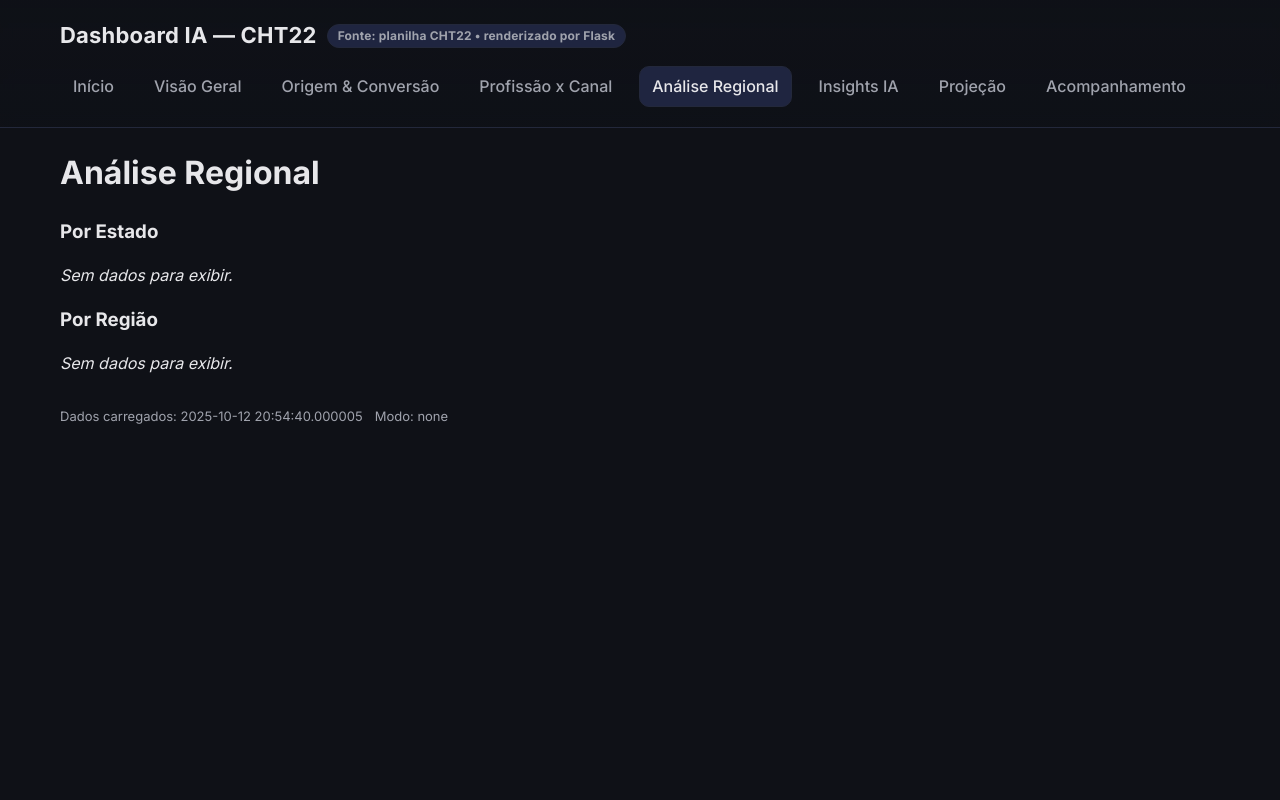
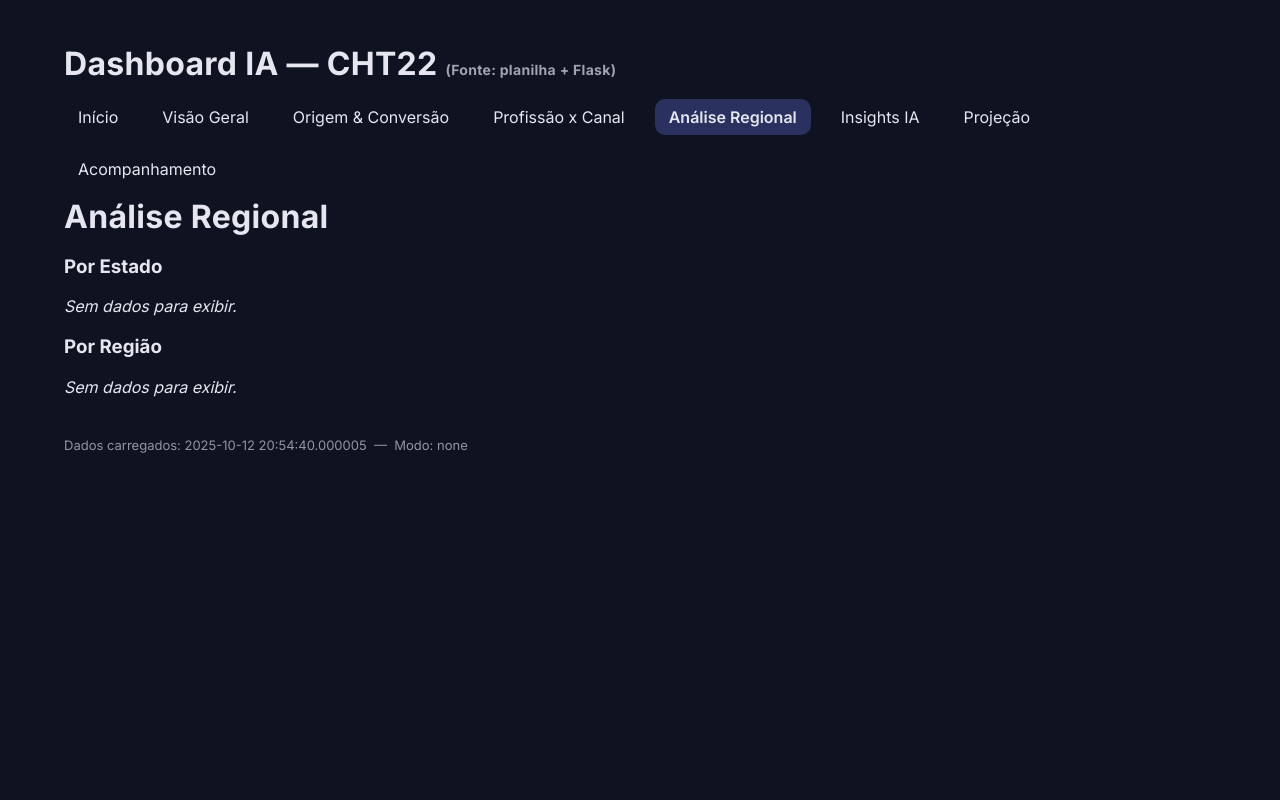
Before and after one commit to MacDowell354/dashboard-nandamac-ia, a Flask app: page /analise-regional in a window 1280 px wide. Run offline with Flask 3, Linux system fonts and the light colour scheme.

Commit message:
Update base.html

```diff
--- a/templates/base.html
+++ b/templates/base.html
@@ -1,81 +1,64 @@
-<!DOCTYPE html>
+<!doctype html>
 <html lang="pt-br">
 <head>
   <meta charset="utf-8" />
-  <meta name="viewport" content="width=device-width,initial-scale=1" />
-  <title>Dashboard IA — CHT22</title>
-  <link rel="preconnect" href="https://fonts.googleapis.com">
+  <meta name="viewport" content="width=device-width, initial-scale=1" />
+  <title>{% block title %}Dashboard IA — CHT22{% endblock %}</title>
   <link rel="preconnect" href="https://fonts.gstatic.com" crossorigin>
-  <link href="https://fonts.googleapis.com/css2?family=Inter:wght@400;500;600;700&display=swap" rel="stylesheet">
+  <link href="https://fonts.googleapis.com/css2?family=Inter:wght@400;600;700&display=swap" rel="stylesheet">
   <style>
-    :root {
-      --bg:#0f1117; --card:#151925; --text:#e7e7ea; --muted:#a0a3ad;
-      --brand:#8b5cf6; --brand-2:#22d3ee; --border:#23283b; --active:#1f2540;
-    }
-    *{box-sizing:border-box} html,body{height:100%}
-    body{margin:0;background:var(--bg);color:var(--text);font-family:Inter,system-ui,-apple-system,Segoe UI,Roboto,Ubuntu,'Helvetica Neue','Noto Sans',Arial,sans-serif;line-height:1.45}
-    a{color:inherit;text-decoration:none}
-    header{border-bottom:1px solid var(--border);position:sticky;top:0;z-index:10;background:linear-gradient(180deg,rgba(15,17,23,.95),rgba(15,17,23,.85));backdrop-filter:saturate(180%) blur(8px)}
-    .wrap{max-width:1200px;margin:0 auto;padding:20px}
-    .brand{font-weight:700;font-size:22px;letter-spacing:.2px;display:flex;gap:10px;align-items:center}
-    .pill{display:inline-flex;align-items:center;gap:8px;padding:2px 10px;border:1px solid var(--border);border-radius:999px;background:var(--active);font-size:12px;color:var(--muted)}
-    nav{display:flex;gap:14px;flex-wrap:wrap;margin-top:14px}
-    nav a{padding:8px 12px;border-radius:10px;border:1px solid transparent;color:var(--muted);transition:.18s ease;background,.18s ease color,.18s ease border-color;font-weight:500}
-    nav a:hover{color:var(--text);background:#151a2b;border-color:var(--border)}
-    nav a.active{color:var(--text);background:var(--active);border-color:var(--border)}
-    main{max-width:1200px;margin:22px auto;padding:0 20px}
-    .card{background:var(--card);border:1px solid var(--border);border-radius:14px;padding:18px}
-    footer{max-width:1200px;margin:32px auto 40px;padding:0 20px;color:var(--muted);font-size:13px}
-    .meta{display:flex;gap:12px;flex-wrap:wrap}
+    :root { --bg:#0f1220; --fg:#e6e6f0; --muted:#a0a3b1; --accent:#6e8efb; --card:#161a2f; }
+    * { box-sizing: border-box; }
+    body { margin: 0; font-family: Inter, system-ui, -apple-system, Segoe UI, Roboto, Arial, sans-serif; background: var(--bg); color: var(--fg); }
+    .container { max-width: 1200px; margin: 0 auto; padding: 24px; }
+    header { padding: 20px 0 10px; }
+    h1 { margin: 0; font-weight: 700; letter-spacing:.3px; }
+    nav { display:flex; gap: 16px; margin-top: 16px; flex-wrap: wrap; }
+    nav a { text-decoration:none; color: var(--fg); padding: 8px 14px; border-radius: 10px; background: transparent; transition: .2s; }
+    nav a:hover { background: #1d2240; }
+    nav a.active { background: #2a315f; font-weight: 600; }
+    .card { background: var(--card); border-radius: 14px; padding: 20px; box-shadow: 0 6px 20px rgba(0,0,0,.25); }
+    .muted { color: var(--muted); }
+    footer { opacity:.9; font-size: 13px; padding: 24px 0 40px; }
+    table { width: 100%; border-collapse: collapse; }
+    th, td { padding: 10px 12px; border-bottom: 1px solid #2b3157; text-align: left; }
+    th { color: #cbd0ff; }
+    .kpis { display: grid; grid-template-columns: repeat(4, 1fr); gap: 16px; }
+    .kpi { background: var(--card); padding: 18px; border-radius: 14px; }
+    .kpi h3 { margin: 0 0 6px; font-size: 14px; color: #cbd0ff; }
+    .kpi strong { font-size: 22px; }
+    @media (max-width: 900px) { .kpis { grid-template-columns: 1fr 1fr; } }
+    @media (max-width: 560px) { .kpis { grid-template-columns: 1fr; } }
   </style>
+  {% block head_extra %}{% endblock %}
 </head>
 <body>
+  <div class="container">
     <header>
-    <div class="wrap">
-      <div class="brand">
-        Dashboard IA — CHT22
-        <span class="pill">Fonte: planilha CHT22 • renderizado por Flask</span>
-      </div>
-
+      <h1>Dashboard IA — CHT22 <span class="muted" style="font-size:14px;">(Fonte: planilha + Flask)</span></h1>
       <nav>
-        <a href="{{ url_for('index') }}"
-           class="{{ 'active' if request.path == '/' else '' }}">Início</a>
-
-        <a href="{{ url_for('visao_geral') }}"
-           class="{{ 'active' if request.path.startswith('/visao-geral') else '' }}">Visão Geral</a>
-
-        <a href="{{ url_for('origem_conversao') }}"
-           class="{{ 'active' if request.path.startswith('/origem-conversao') else '' }}">Origem & Conversão</a>
-
-        <a href="{{ url_for('profissao_por_canal') }}"
-           class="{{ 'active' if request.path.startswith('/profissao-por-canal') else '' }}">Profissão x Canal</a>
-
-        <a href="{{ url_for('analise_regional') }}"
-           class="{{ 'active' if request.path.startswith('/analise-regional') else '' }}">Análise Regional</a>
-
-        <a href="{{ url_for('insights_ia') }}"
-           class="{{ 'active' if request.path.startswith('/insights-ia') else '' }}">Insights IA</a>
-
-        <a href="{{ url_for('projecao_resultados') }}"
-           class="{{ 'active' if request.path.startswith('/projecao-resultados') else '' }}">Projeção</a>
-
-        <a href="{{ url_for('acompanhamento_vendas') }}"
-           class="{{ 'active' if request.path.startswith('/acompanhamento-vendas') else '' }}">Acompanhamento</a>
+        {% set p = current_path or '' %}
+        <a href="/" class="{{ 'active' if p == '/' else '' }}">Início</a>
+        <a href="/visao-geral" class="{{ 'active' if '/visao-geral' in p else '' }}">Visão Geral</a>
+        <a href="/origem-conversao" class="{{ 'active' if '/origem-conversao' in p else '' }}">Origem & Conversão</a>
+        <a href="/profissao-por-canal" class="{{ 'active' if '/profissao-por-canal' in p else '' }}">Profissão x Canal</a>
+        <a href="/analise-regional" class="{{ 'active' if '/analise-regional' in p else '' }}">Análise Regional</a>
+        <a href="/insights-ia" class="{{ 'active' if '/insights-ia' in p else '' }}">Insights IA</a>
+        <a href="/projecao-resultados" class="{{ 'active' if '/projecao-resultados' in p else '' }}">Projeção</a>
+        <a href="/acompanhamento-vendas" class="{{ 'active' if '/acompanhamento-vendas' in p else '' }}">Acompanhamento</a>
       </nav>
-    </div>
     </header>
 
     <main>
-    {% block content %}
-      <div class="card"><p>Carregando…</p></div>
-    {% endblock %}
+      {% block content %}{% endblock %}
     </main>
 
-  <footer>
-    <div class="meta">
-      <span>Dados carregados: {{ last_loaded or '—' }}</span>
-      <span>Modo: {{ data_mode or '—' }}</span>
+    <footer class="muted">
+      Dados carregados: {{ last_loaded or "—" }} &nbsp;—&nbsp;
+      Modo: {{ data_mode or "—" }}
+    </footer>
   </div>
-  </footer>
+
+  {% block body_extra %}{% endblock %}
 </body>
 </html>
```
Lines whose indentation alone changed are shown as unchanged.
